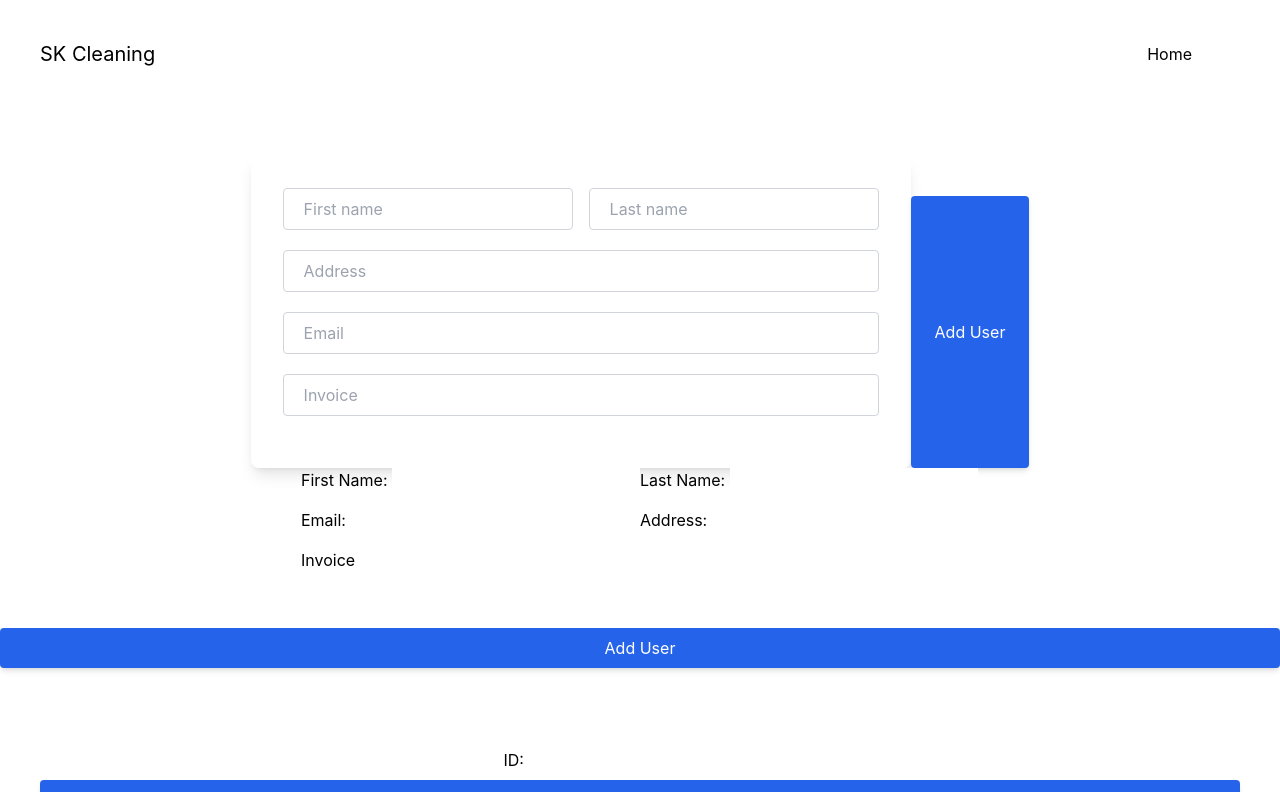
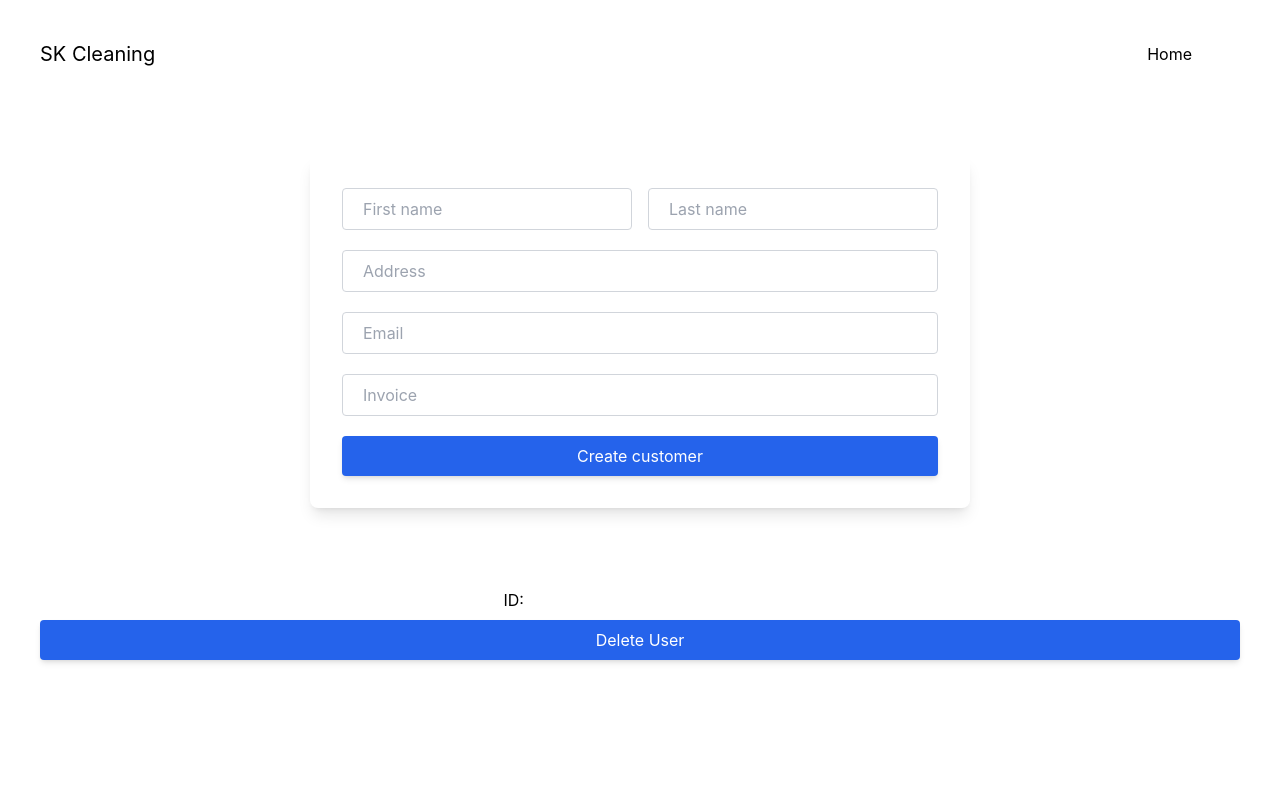
Before and after one commit to brian-gee/blue-water-pools, a Next.js app: page /manage in a window 1280 px wide. Shown: the top 792 px of the page. Built offline with nearby package versions, Linux system fonts and the light colour scheme; no server answers.

Commit message:
fixed create customer button

```diff
--- a/pages/manage.tsx
+++ b/pages/manage.tsx
@@ -73,82 +73,14 @@ export default function Manage() {
               onChange={(e) => setLastName(e.target.value)}
             />
           </div>
+          <div className="">
+            <button onClick={handleAdd} className={tailwindStyles.btn}>
+              Create customer
+            </button>
+          </div>
         </form>
-        <div className="flex justify-center pt-10">
-          <button onClick={handleAdd} className={tailwindStyles.btn}>
-            Add User
-          </button>
-        </div>
       </div>
 
-      <div className="px-10 flex justify-center">
-        <form className="grid grid-flow-row-min grid-cols-2 content-center">
-          {/* First Name */}
-          <label className="mb-2" htmlFor="firstName">
-            First Name:{" "}
-            <input
-              className="mb-2"
-              type="text"
-              name="firstName"
-              required
-              onChange={(e) => setFirstName(e.target.value)}
-            />
-          </label>
-
-          {/* Last Name */}
-          <label className="mb-2" htmlFor="lastName">
-            Last Name:{" "}
-            <input
-              className="mb-2"
-              type="text"
-              name="lastName"
-              required
-              onChange={(e) => setLastName(e.target.value)}
-            />
-          </label>
-
-          {/* Email */}
-          <label className="mb-2" htmlFor="email">
-            Email:{" "}
-            <input
-              className="mb-2"
-              type="text"
-              name="email"
-              required
-              onChange={(e) => setEmail(e.target.value)}
-            />
-          </label>
-
-          {/* Address */}
-          <label className="mb-2" htmlFor="address">
-            Address:{" "}
-            <input
-              className="mb-2"
-              type="text"
-              name="address"
-              required
-              onChange={(e) => setAddress(e.target.value)}
-            />
-          </label>
-
-          {/* Invoice */}
-          <label className="mb-2" htmlFor="invoice">
-            Invoice
-            <input
-              className="mb-2"
-              type="number"
-              name="invoice"
-              required
-              onChange={(e) => setInvoice(parseFloat(e.target.value))}
-            />
-          </label>
-        </form>
-      </div>
-      <div className="flex justify-center pt-10">
-        <button onClick={handleAdd} className={tailwindStyles.btn}>
-          Add User
-        </button>
-      </div>
       <div className="px-10 pt-20 flex justify-center">
         <form>
           <label className="mb-2" htmlFor="id">
```
